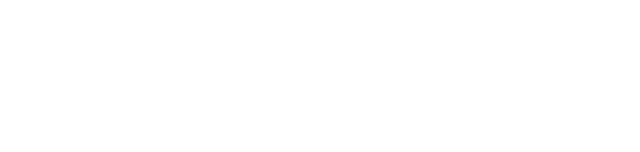
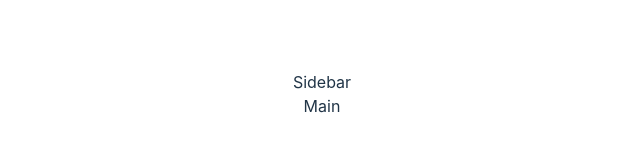
Before and after one commit to yuyasat-sandbox/noteapp-with-react, a React (Vite) app: page / in a window 1280 px wide. Shown: the part 306-458 px from the top of the page, without its empty margins (318-958 px from the left). Built offline with nearby package versions, Linux system fonts and the light colour scheme.

Commit message:
prepare components

```diff
--- a/src/App.jsx
+++ b/src/App.jsx
@@ -1,9 +1,13 @@
 import './App.css'
+import Main from './components/Main'
+import Sidebar from './components/Sidebar'
 
 function App() {
 
   return (
     <div className="App">
+      <Sidebar />
+      <Main />
     </div>
   )
 }
--- /dev/null
+++ b/src/components/Main.jsx
@@ -0,0 +1,10 @@
+import React from 'react'
+import './Main.css';
+
+const Main = () => {
+  return (
+    <div>Main</div>
+  )
+}
+
+export default Main
--- /dev/null
+++ b/src/components/Sidebar.jsx
@@ -0,0 +1,10 @@
+import React from 'react'
+import './Sidebar.css';
+
+const Sidebar = () => {
+  return (
+    <div>Sidebar</div>
+  )
+}
+
+export default Sidebar
```
Also changed, not shown: src/components/Main.css (added), src/components/Sidebar.css (added).
